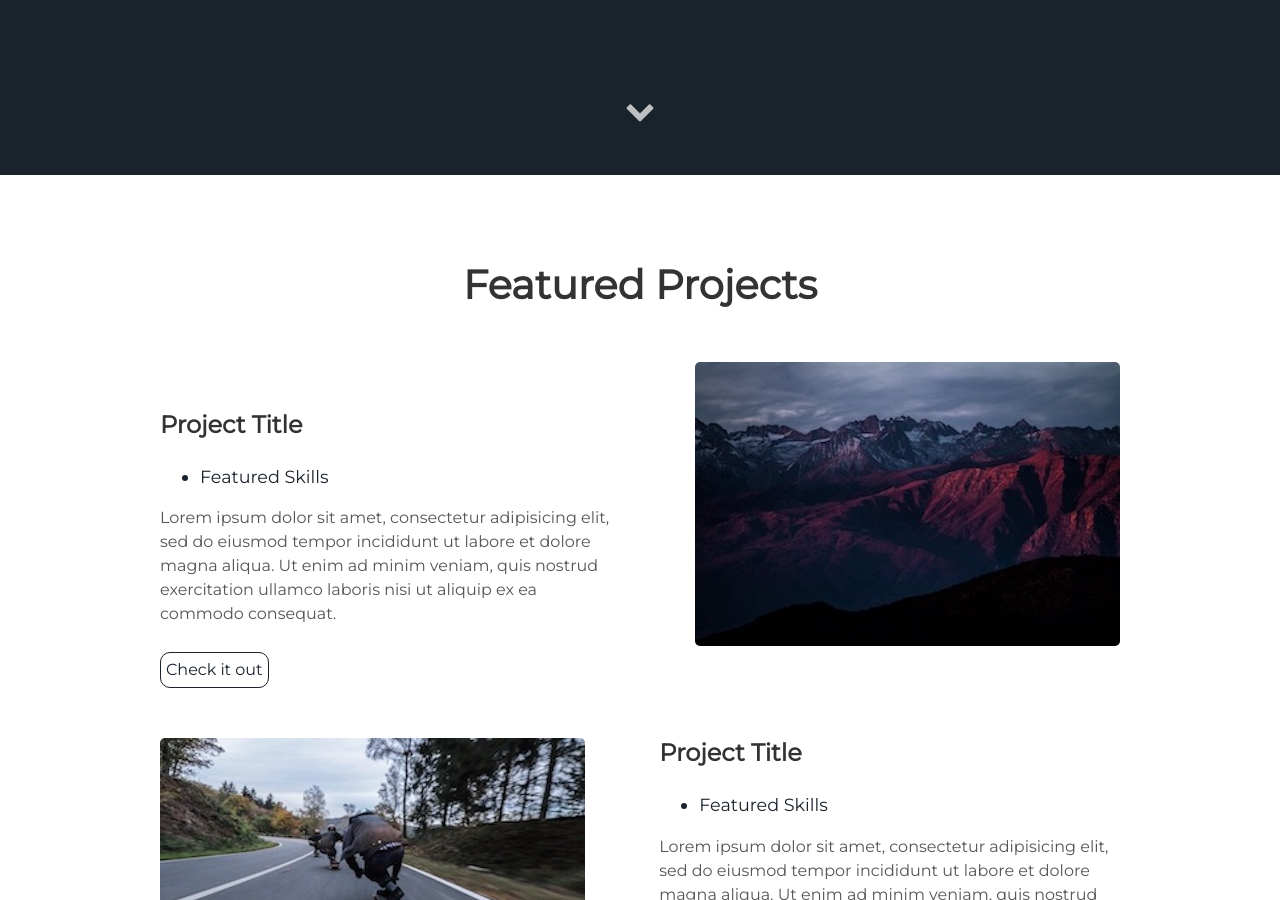
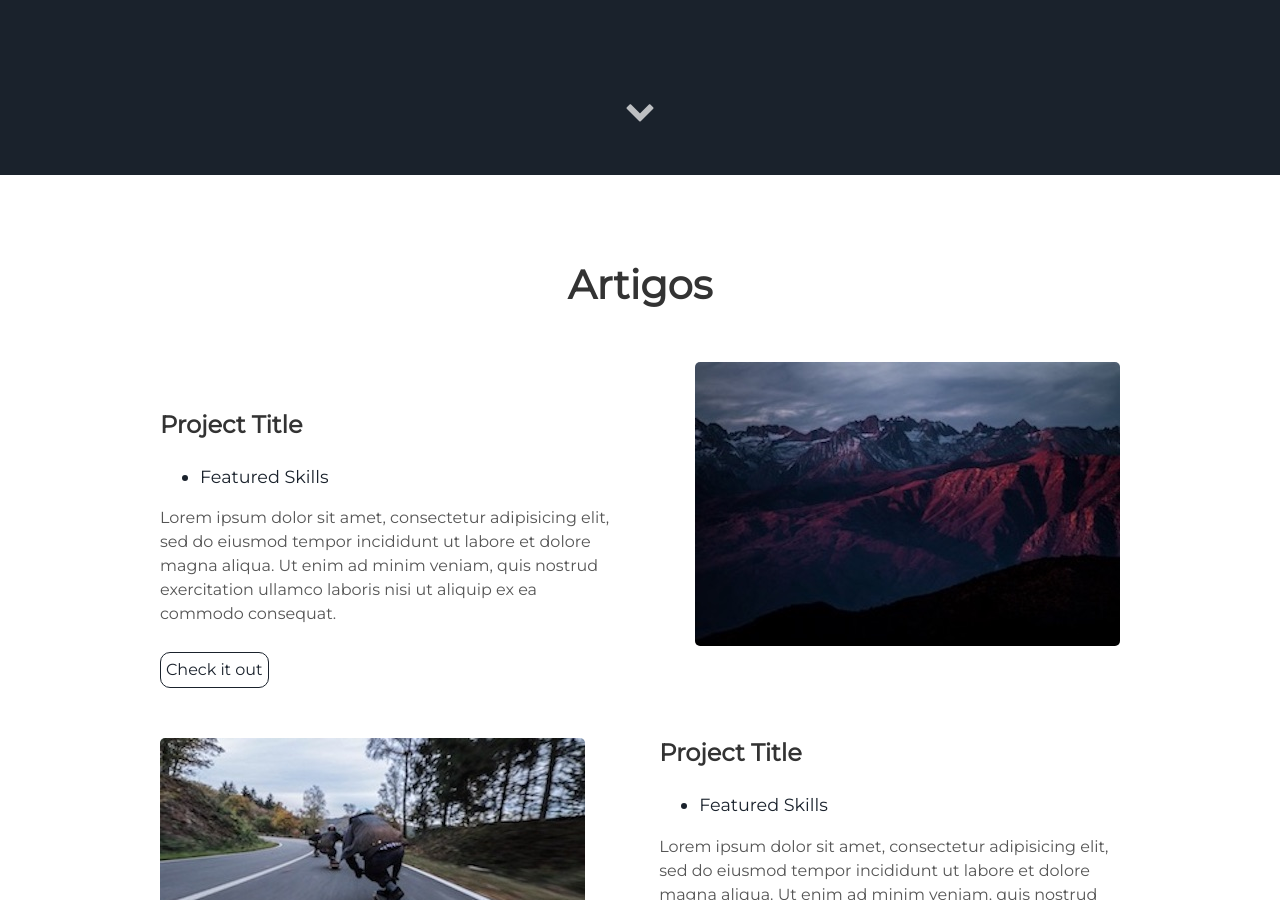
Before and after one commit to gabrielalberton/incredible-rabbit, a Jekyll site: the page built from index.html, in a window 1280 px wide and 900 px high, scrolled down 725 px. Built offline with Jekyll 4.4.1, drawn with Linux system fonts in a browser that asks for light colours.

Commit message:
projects.html: changed

```diff
--- a/_includes/projects.html
+++ b/_includes/projects.html
@@ -1,5 +1,5 @@
 <div class="user-details">
-  <h1> Featured Projects </h1>
+  <h1> Artigos </h1>
 </div>
 <div class="user-projects">
   <div class="images-right">
```
